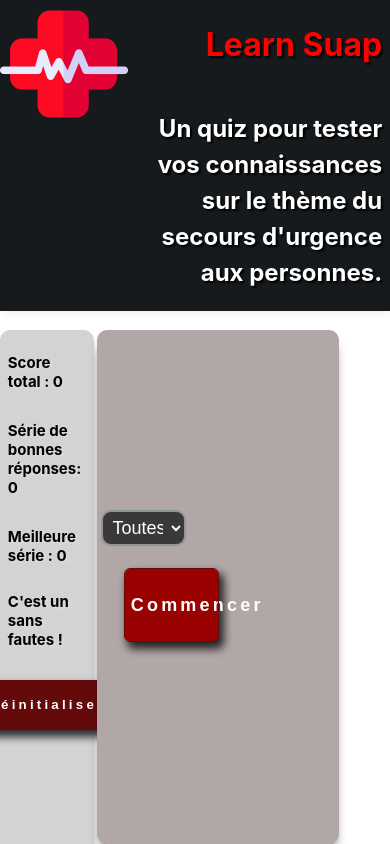
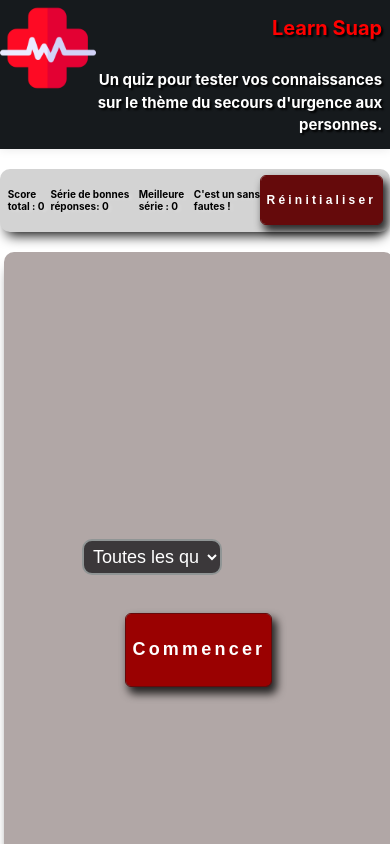
Before and after one commit to DGouron/learn-suap, a React (Create React App) app: page / in a window 390 px wide. Shown: the top 844 px of the page. Built offline with nearby package versions, Linux system fonts and the light colour scheme.

Commit message:
Responsiveness

```diff
--- a/src/components/Answer.jsx
+++ b/src/components/Answer.jsx
@@ -43,6 +43,13 @@ const StyledButton = styled.button`
 
   &:hover {
     outline: ${hoverOutlineColor};
+  }
+
+  @media (max-width: 1080px) {
+    height: 48px;
+  }
+  @media (max-width: 800px) {
+    height: 48px;
   }
 `;
 
--- a/src/components/Board.jsx
+++ b/src/components/Board.jsx
@@ -22,27 +22,39 @@ import Result from './Result';
 const StyledBoard = styled.article`
   height: auto;
   min-height: 50%;
-  max-height: 60%;
+  max-height: 70%;
   width: 60%;
   max-width: 60%;
   background-color: #b1a7a6;
   border-radius: 10px;
   margin-left: 1%;
-  padding: 1%;
   flex-grow: 2;
   margin-right: 5%;
 
   display: flex;
   flex-direction: column;
   justify-content: center;
-
+  align-items: center;
   -webkit-box-shadow: 0px 10px 13px -7px #000000,
     5px 5px 15px 5px rgba(0, 0, 0, 0);
   box-shadow: 0px 10px 13px -7px #000000, 5px 5px 15px 5px rgba(0, 0, 0, 0);
+
+  @media (max-width: 1080px) {
+    max-height: 90%;
+  }
+  @media (max-width: 800px) {
+    max-height: 90%;
+    width: 100vw;
+    min-width: 100%;
+    margin-left: 1%;
+    margin-right: 3%;
+    justify-content: top;
+  }
 `;
 
 const StyledLauncherButton = styled.button`
-  width: 40%;
+  width: auto;
+  max-width: 70%;
   margin: 10%;
   max-height: 72px;
   font-size: 18px;
--- a/src/components/Header/index.jsx
+++ b/src/components/Header/index.jsx
@@ -23,6 +23,11 @@ const Logo = styled.img`
   height: 128px;
   width: 128px;
   justify-content: left;
+
+  @media (max-width: 800px) {
+    height: 96px;
+    width: 96px;
+  }
 `;
 
 const Title = styled.h1`
@@ -37,6 +42,10 @@ const InformationsBlock = styled.div`
   flex-direction: column;
   text-align: right;
   flex-grow: 3;
+
+  @media (max-width: 800px) {
+    font-size: 10px;
+  }
 `;
 
 function Header() {
--- a/src/components/Question.jsx
+++ b/src/components/Question.jsx
@@ -3,6 +3,11 @@ import styled from 'styled-components';
 const StyledQuestion = styled.section`
   margin: auto;
   text-shadow: 1px 3px 0 #969696, 1px 13px 5px #aba8a8;
+
+  @media (max-width: 800px) {
+    margin: 1%;
+    font-size: 14px;
+  }
 `;
 
 function Question(props) {
--- a/src/components/Result.jsx
+++ b/src/components/Result.jsx
@@ -9,7 +9,8 @@ import styled from 'styled-components';
 import { useEffect, useState } from 'react';
 
 const StyledResult = styled.div`
-  margin-left: 45%;
+  margin-left: 40%;
+  padding: 5%;
 `;
 
 const StyledResultText = styled.p`
--- a/src/components/StatsPannel.jsx
+++ b/src/components/StatsPannel.jsx
@@ -21,12 +21,26 @@ const StyledPannel = styled.aside`
 
   color: black;
   text-shadow: 3px 2px 3px rgba(255, 255, 255, 0.2);
-  font-size: 15px;
+  font-size: 18px;
   font-weight: bold;
 
   -webkit-box-shadow: 0px 10px 13px -7px #000000,
     5px 5px 15px 5px rgba(0, 0, 0, 0);
   box-shadow: 0px 10px 13px -7px #000000, 5px 5px 15px 5px rgba(0, 0, 0, 0);
+
+  @media (max-width: 1080px) {
+    font-size: 12px;
+    margin-bottom: 5%;
+  }
+  @media (max-width: 800px) {
+    font-size: 10px;
+    flex-direction: row;
+    height: auto;
+    width: auto;
+    min-height: 5%;
+    max-height: 10%;
+    margin-bottom: 5%;
+  }
 `;
 
 let ratioColor = 'black';
@@ -54,6 +68,12 @@ const StyledResetButton = styled.button`
 
   &:hover {
     outline: 2px solid #909595;
+  }
+
+  @media (max-width: 800px) {
+    font-size: 12px;
+    flex-direction: row;
+    height: 48px;
   }
 `;
 
--- a/src/pages/Home/index.jsx
+++ b/src/pages/Home/index.jsx
@@ -8,6 +8,10 @@ const Container = styled.div`
   display: flex;
   margin-top: 5%;
   flex-direction: row;
+
+  @media (max-width: 800px) {
+    flex-direction: column;
+  }
 `;
 
 function Home() {
```
